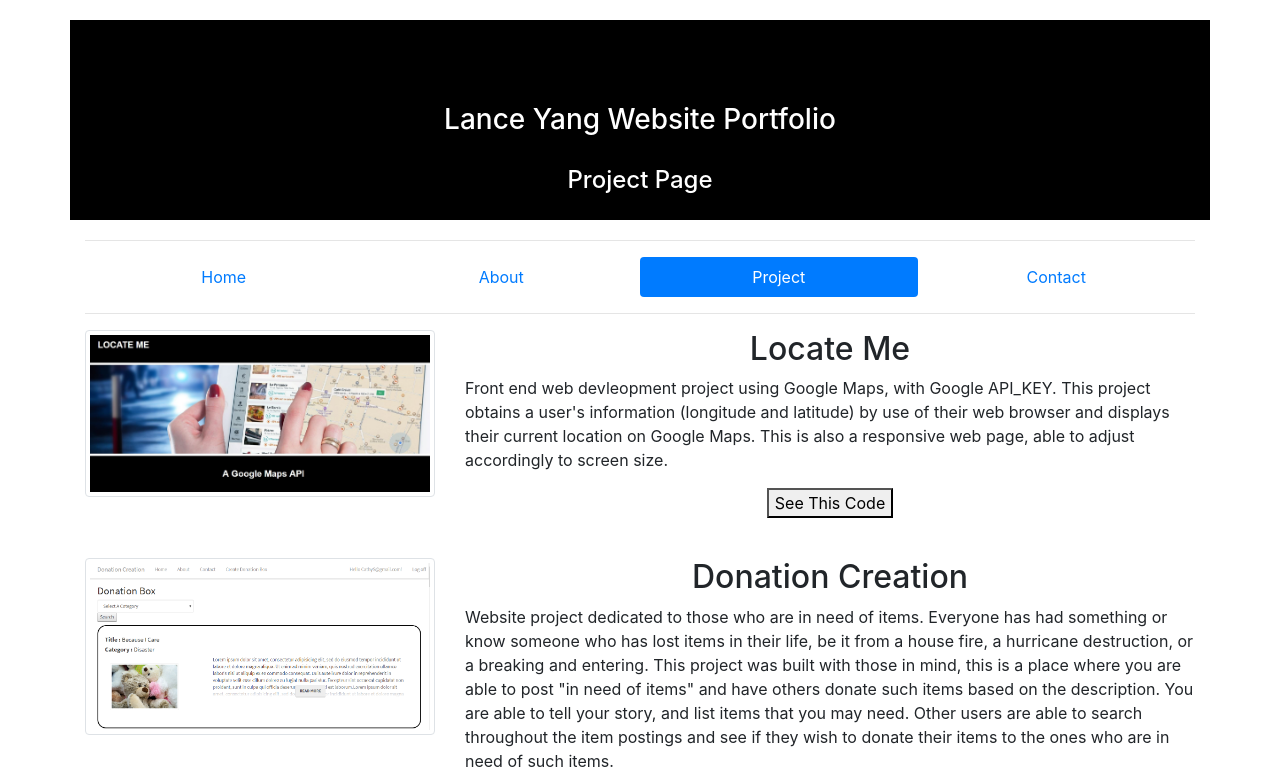
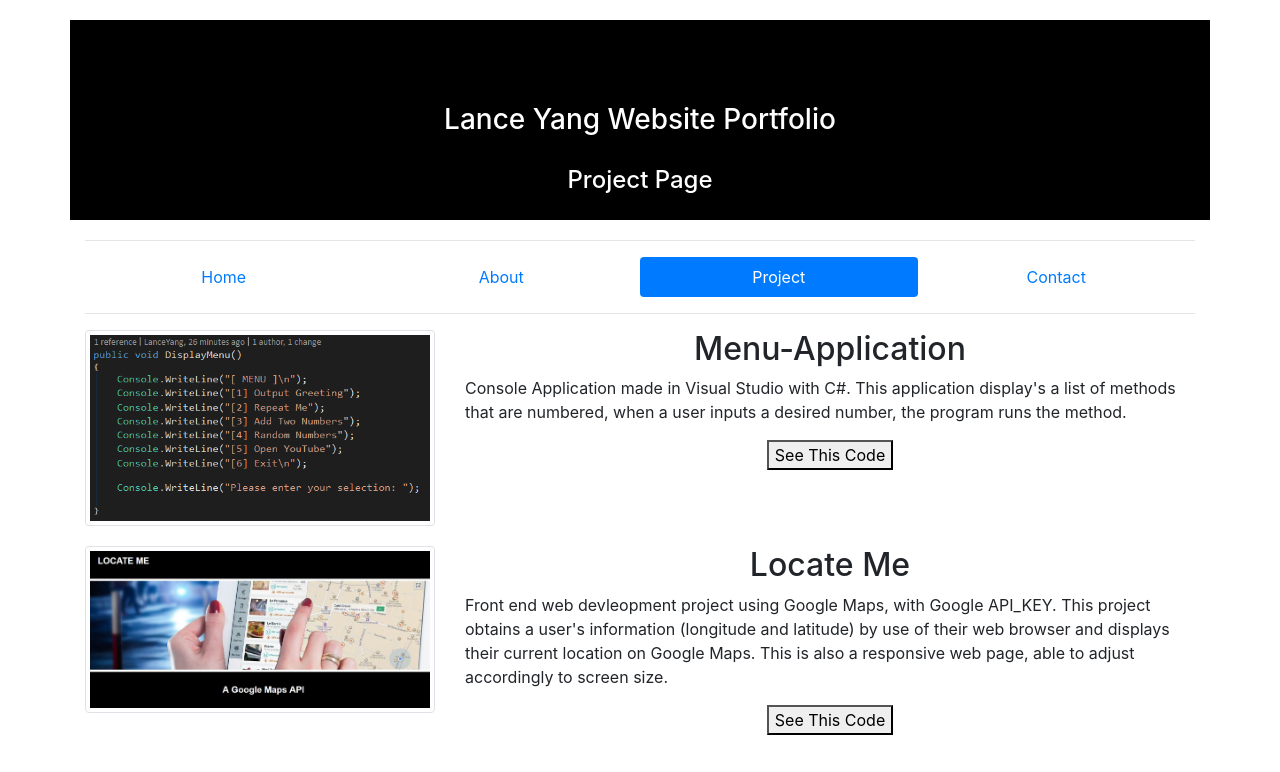
Before and after one commit to LanceYang15/LanceYang15.github.io, a plain HTML site: page project.html in a window 1280 px wide. Shown: the top 772 px of the page. Drawn offline with nearby package versions, Linux system fonts and the light colour scheme.

Commit message:
added new project
update index, css, and project files

```diff
--- a/css/style.css
+++ b/css/style.css
@@ -5,6 +5,7 @@ body{
 
 a:hover{
   text-decoration: none;
+  font-weight: bold;
 }
 
 img {
--- a/project.html
+++ b/project.html
@@ -46,7 +46,23 @@
       <div class="container">
         <div class = "row">
           <div class="col-sm-4">
-            <img class="img-thumbnail" src="img/Locate-Me/image_1.JPG" alt="Image of Donation Creation project image 1">
+            <img class="img-thumbnail" src="img/Menu-Application/image_1.PNG" alt="Image of Menu-Application project.">
+          </div>
+          <div class="col-sm-8">
+            <h2 class="text-center">Menu-Application</h2>
+            <p>Console Application made in Visual Studio with C#. This application display's a list of methods that are numbered, when a user inputs a desired number, the program runs the method.</p>
+            <div class="button-link">
+              <button onclick="newMenuApplication()">See This Code</button>
+            </div>
+          </div>
+        </div>
+      </div>
+    </section>
+    <section>
+      <div class="container">
+        <div class = "row">
+          <div class="col-sm-4">
+            <img class="img-thumbnail" src="img/Locate-Me/image_1.JPG" alt="Image of Locate-Me project.">
           </div>
           <div class="col-sm-8">
             <h2 class="text-center">Locate Me</h2>
@@ -124,6 +140,9 @@
     </div>
   </section>
   <script>
+    function newMenuApplication(){
+      window.open("https://github.com/LanceYang15/Menu-Application");
+    }
     function newLocateMe(){
       window.open("https://github.com/LanceYang15/Locate-Me");
     }
```
Also changed, not shown: index.html (+15 -5 lines), img/Menu-Application/image_1.PNG (added).
